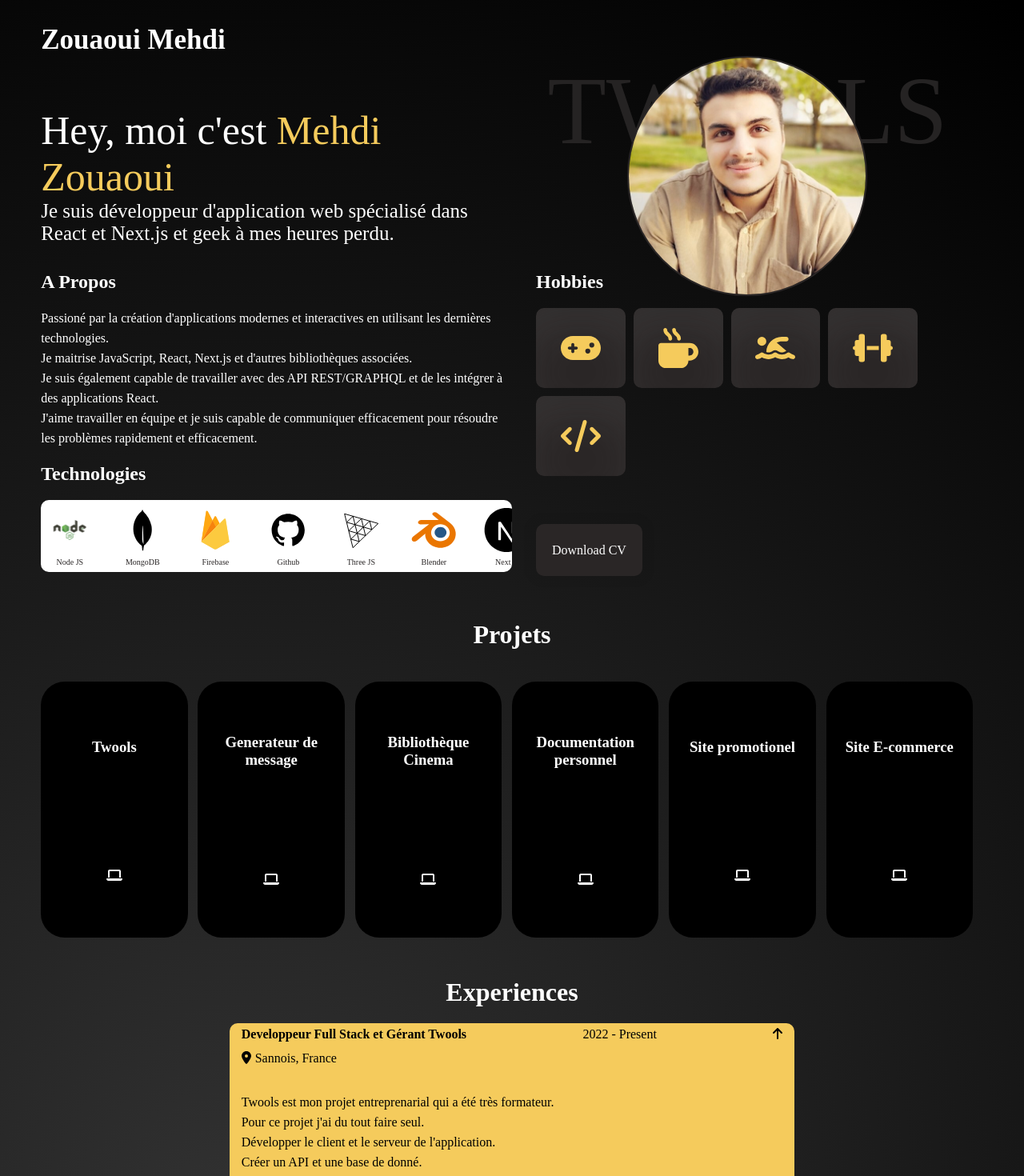
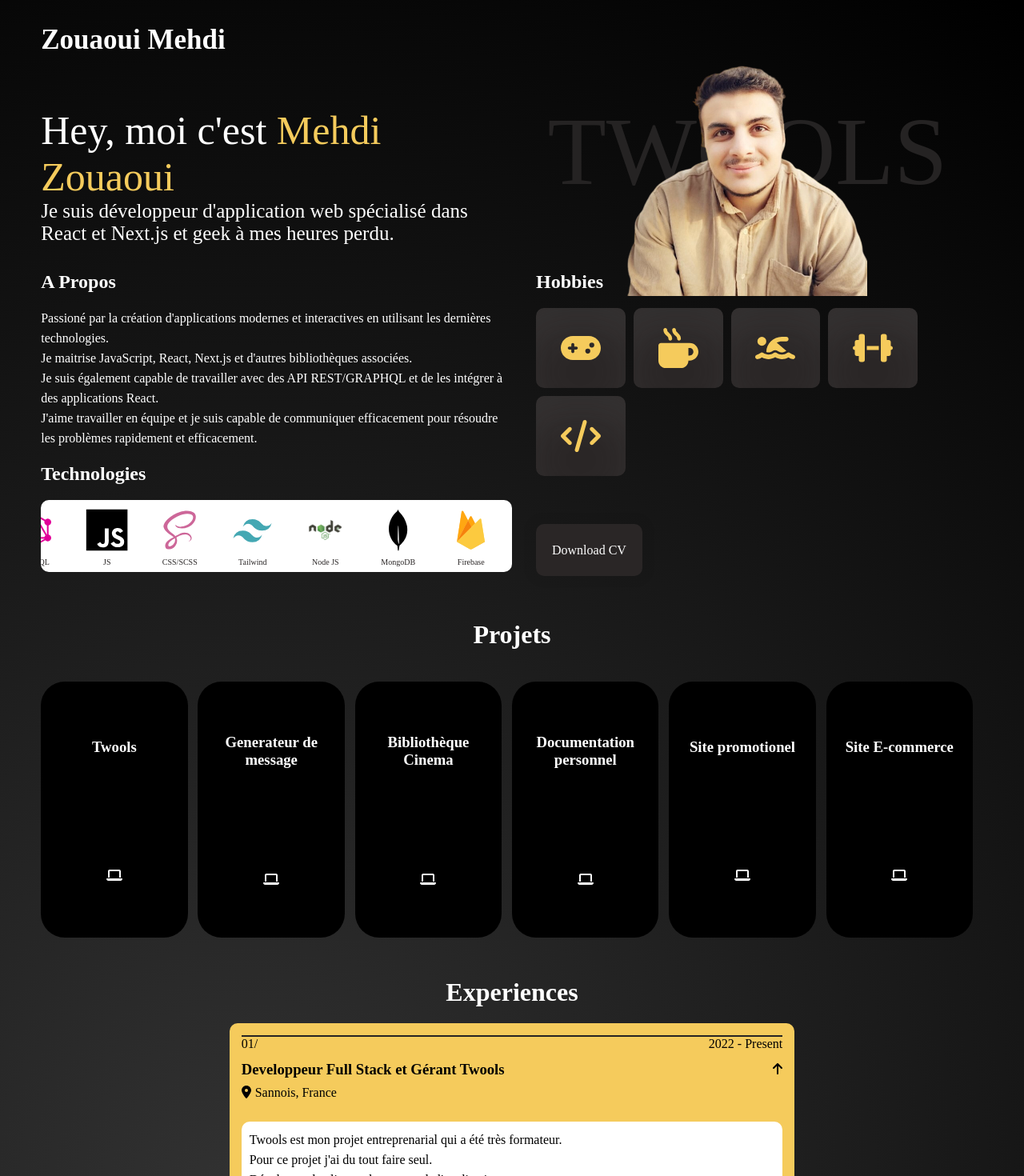
Before and after one commit to Mehdi-Zouaoui/Portfolio, a Next.js app: page / in a window 1280 px wide. Shown: the top 1470 px of the page at 80% size. Built offline with nearby package versions, Linux system fonts and the light colour scheme; a web font is replaced by a local one.

Commit message:
added blob animation

```diff
--- a/src/components/experience.js
+++ b/src/components/experience.js
@@ -34,7 +34,8 @@ const Experience = () => {
     },
     {
       title: "Developpeur Front end chez Reciproq.IT",
-      text: "Ma mission consistait à corriger et finir l'application de l'entreprise développer avec Jquery.\n J'ai ensuite du réaliser la migration de l'application vers React. ",
+      text:
+        "Ma mission consistait à corriger et finir l'application de l'entreprise développer avec Jquery.\n J'ai ensuite du réaliser la migration de l'application vers React. ",
       selected: false,
       badges: ["React", "Jquery", "SCSS", "REST API", "Javascript"],
       localization: "La Défense , France",
@@ -42,7 +43,8 @@ const Experience = () => {
     },
     {
       title: "Developpeur Front end Junior chez Cliclic",
-      text: "Developpeur Web pour Cliclic j'ai eu beaucoup de projet à gérer seul ou en équipe.\n Mes principaux projets était le developpement de jeu interactif pour des pages Facebooks et des régis TV.\n En parralèle j'ai été ammener a developper un application CRUD pour gérer la documentation de l'entreprise.",
+      text:
+        "Developpeur Web pour Cliclic j'ai eu beaucoup de projet à gérer seul ou en équipe.\n Mes principaux projets était le developpement de jeu interactif pour des pages Facebooks et des régis TV.\n En parralèle j'ai été ammener a developper un application CRUD pour gérer la documentation de l'entreprise.",
       selected: false,
       badges: [
         "React",
@@ -87,8 +89,9 @@ const Experience = () => {
             }}
           >
             <div className={styles.job_title}>
-              <h4>{job.title}</h4>
-              <p>{job.date}</p>
+              <p className={styles.job_title_bullet}>0{index + 1}/</p>
+              <h3>{job.title}</h3>
+              <p className={styles.job_title_date}>{job.date}</p>
               <span>
                 {job.selected ? (
                   <FontAwesomeIcon icon={faArrowUp} />
--- a/src/pages/_document.js
+++ b/src/pages/_document.js
@@ -1,5 +1,5 @@
 import { Head, Html, Main, NextScript } from "next/document";
-
+import Script from "next/script";
 export default function Document() {
   return (
     <Html lang="en">
@@ -12,6 +12,10 @@ export default function Document() {
         ></link>
       </Head>
       <body>
+        <Script
+          id="kute-cdn"
+          src="https://cdn.jsdelivr.net/npm/kute.js@2.2.4/dist/kute.min.js"
+        />
         <Main />
         <NextScript />
       </body>
--- a/src/pages/index.js
+++ b/src/pages/index.js
@@ -43,13 +43,30 @@ export default function Home() {
           </div>
           <div className={styles.model}>
             <p className={styles.background_text}>TWOOLS</p>
+            <div className={styles.profil_wrapper}>
+            <svg id="visual" className={styles.profil_svg} viewBox="0 0 900 600" width="900" height="600">
+              <g transform="translate(473.88176256767235 333.4470875202977)">
+                <path fill="#f5cb5c">
+                  <animate
+                    attributeName="d"
+                    dur="10000ms"
+                    repeatCount="indefinite"
+                    values="  M299.5 -206.1C384.8 -131.9 448.3 -7.5 423.5 94.8C398.6 197.1 285.4 277.4 168.6 323.4C51.8 369.4 -68.7 381.1 -159.2 335.6C-249.6 290.1 -310 187.3 -331 80C-352 -27.4 -333.5 -139.3 -271.8 -208.1C-210.1 -276.9 -105 -302.5 1 -303.3C107.1 -304.2 214.2 -280.2 299.5 -206.1;
+                    M249.5 -196.1C327 -101.8 396 2.2 390.9 115.2C385.8 228.1 306.6 350.1 199.6 393.7C92.6 437.3 -42.2 402.4 -165.4 343.2C-288.6 284 -400.2 200.4 -413.5 105.1C-426.7 9.7 -341.6 -97.5 -256.3 -193.6C-171 -289.7 -85.5 -374.9 0.2 -375.1C86 -375.3 172 -290.5 249.5 -196.1;
+                    M358.3 -265.9C443 -179.6 475.4 -31.8 434.3 79.3C393.1 190.5 278.4 265.1 165.8 303.7C53.2 342.4 -57.1 345.1 -137.7 300.6C-218.3 256.2 -269.1 164.6 -286.4 70.6C-303.7 -23.4 -287.5 -119.9 -234.2 -199.1C-180.9 -278.2 -90.4 -340.1 23.2 -358.6C136.8 -377.1 273.6 -352.2 358.3 -265.9;
+                    M299.5 -206.1C384.8 -131.9 448.3 -7.5 423.5 94.8C398.6 197.1 285.4 277.4 168.6 323.4C51.8 369.4 -68.7 381.1 -159.2 335.6C-249.6 290.1 -310 187.3 -331 80C-352 -27.4 -333.5 -139.3 -271.8 -208.1C-210.1 -276.9 -105 -302.5 1 -303.3C107.1 -304.2 214.2 -280.2 299.5 -206.1;"
+                  />
+                </path>
+              </g>
+            </svg>
             <Image
               className={styles.profil_picture}
-              src="/mehdi.jpg"
+              src="/mehdi.png"
               alt="profile"
               width={300}
               height={300}
             />
+            </div>
           </div>
         </div>
         {/* <SocialsBar /> */}
@@ -69,7 +86,7 @@ export default function Home() {
               </p>
               <div className={styles.technologies_container}>
                 <h2>Technologies</h2>
-                <InfiniteLooper speed="4" direction="right">
+                <InfiniteLooper speed="8" direction="right">
                   <ul className={styles.technologies_list}>
                     <li className={styles.technologies_wrapper}>
                       <Image
--- a/src/styles/Home.module.css
+++ b/src/styles/Home.module.css
@@ -40,18 +40,39 @@
   justify-content: center;
   align-content: center;
   position: relative;
+  overflow:hidden;
   z-index: 2;
 }
+.profil_wrapper{
+  position:relative;
+  width:100%;
+  display:flex;
+  justify-content: center;
+  align-items: center;
+}
+.profil_svg{
+  position: absolute;
+  height:400px;
+  bottom:-100px;
+  width:600px;
+
+  transform: translateX(-10%);
+}
 .profil_picture {
-  border-radius: 50%;
+
   z-index: 2;
-  border: 2px solid #2a2626;
+
+
 }
 .background_text {
   position: absolute;
   color: #252323;
   font-size: 120px;
+
   z-index: 1;
+  top: 40%;
+  transform: translateY(-50%);
+
 }
 .code {
   font-weight: 700;
--- a/src/styles/experience.module.css
+++ b/src/styles/experience.module.css
@@ -5,6 +5,7 @@
   flex-direction: column;
   width: 100%;
   margin-top: 30px;
+  height: 65vh;
 }
 .experience_title {
   margin: 20px;
@@ -27,6 +28,22 @@
   display: flex;
   justify-content: space-between;
   align-items: center;
+  border-top: 2px solid #252323;
+  margin-top: 10px;
+  padding-top: 30px;
+  position: relative;
+}
+.job_title_bullet {
+  display: flex;
+  position: absolute;
+  top: 0;
+  left: 0;
+}
+.job_title_date {
+  display: flex;
+  position: absolute;
+  top: 0;
+  right: 0;
 }
 .job_content {
   max-height: 0;
@@ -48,10 +65,14 @@
 .job_location {
   display: flex;
   margin-bottom: 10px;
+
 }
 .job_text {
   white-space: pre-line;
   line-height: 25px;
+  background: white;
+  border-radius: 10px;
+  padding: 10px;
 }
 .job_badges_list {
   display: flex;
```
Also changed, not shown: public/mehdi.png (added).
